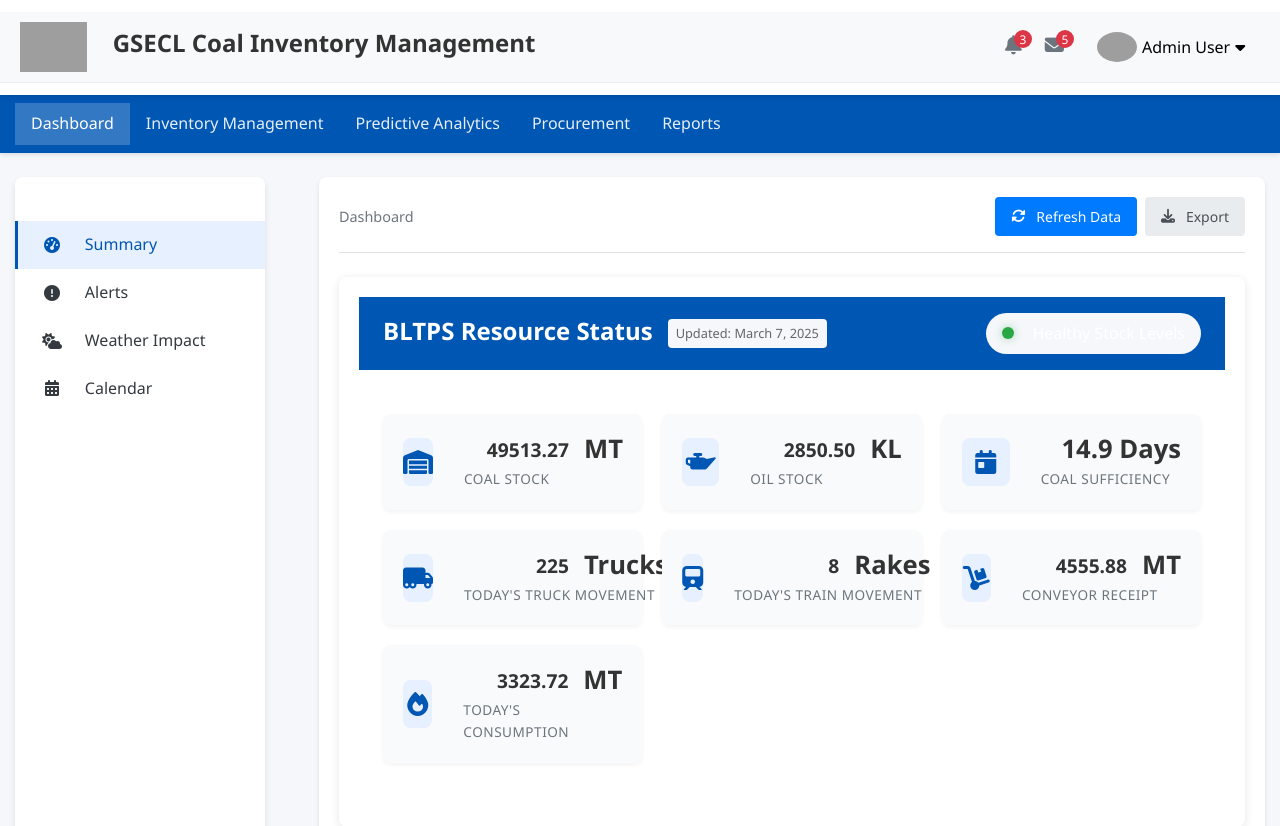
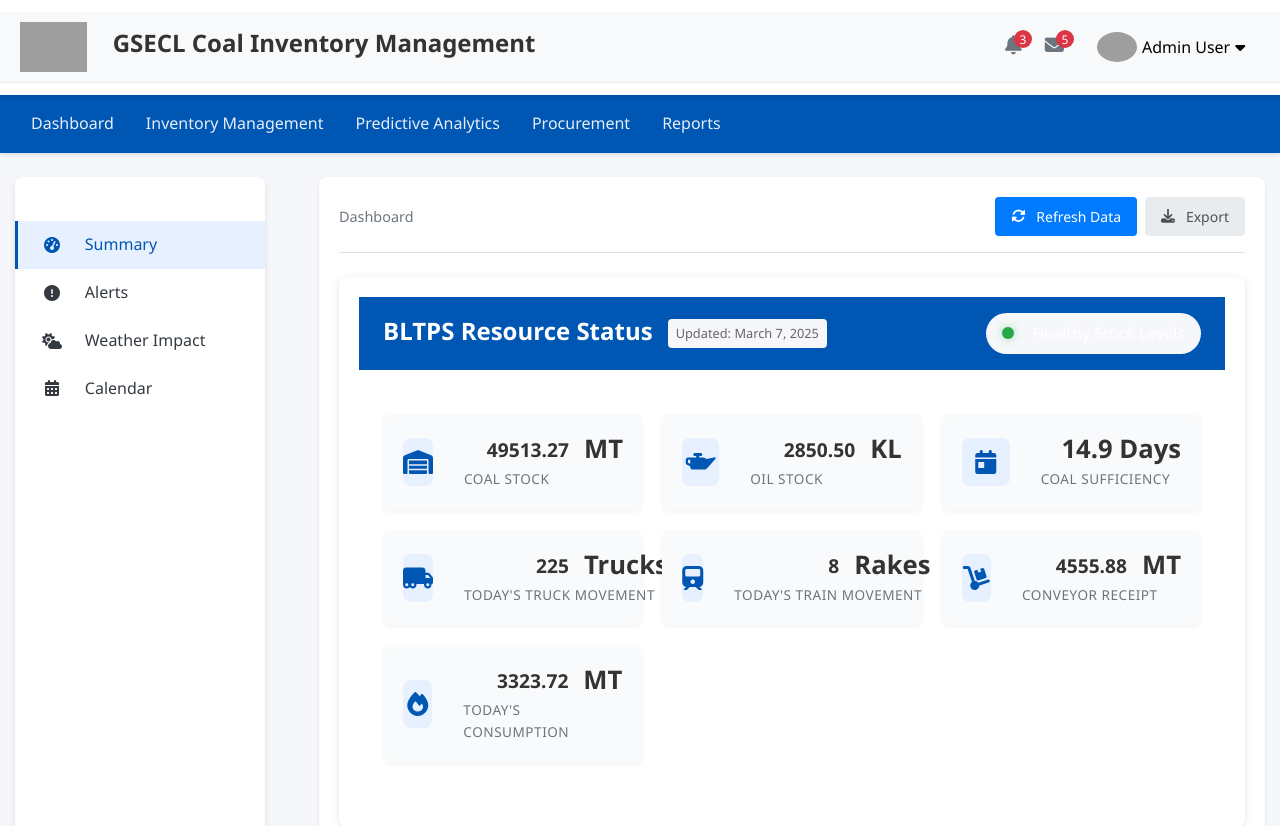
Before and after one commit to 123yogin/SSIP-Inventory-management-system, a Flask app: page /dashboard in a window 1280 px wide. Shown: the top 826 px of the page. Run offline with Flask 2, Linux system fonts and the light colour scheme; the visitor is signed in with stand-in values (Sample User, id 1); grey boxes are pictures that could not be loaded.

Commit message:
no updates

```diff
--- a/routes.py
+++ b/routes.py
@@ -6,6 +6,11 @@
 from forms import ForgotPasswordForm
 
 
+@app.route('/')
+
+@app.route('/index')
+def index():
+    return redirect(url_for('login'))
 
 @app.route('/forgot-password', methods=['GET', 'POST'])
 def forgot_password():
@@ -18,10 +23,6 @@
         return redirect(url_for('login'))
     return render_template('forgot_password.html', form=form)
 
-@app.route('/')
-@app.route('/index')
-def index():
-    return redirect(url_for('login'))
 
 @app.route('/register', methods=['GET', 'POST'])
 def register():
--- a/templates/dashboard.html
+++ b/templates/dashboard.html
@@ -265,7 +265,7 @@
     <nav>
         <div class="container">
             <ul class="nav-list">
-                <li  class="active"><a href="{{ ('dashboard') }}">Dashboard</a></li>
+                <li><a href="{{ ('dashboard') }}">Dashboard</a></li>
                 <li><a href="{{ ('inventory') }}">Inventory Management</a></li>
 
                 <li><a href="#analytics">Predictive Analytics</a></li>
```
